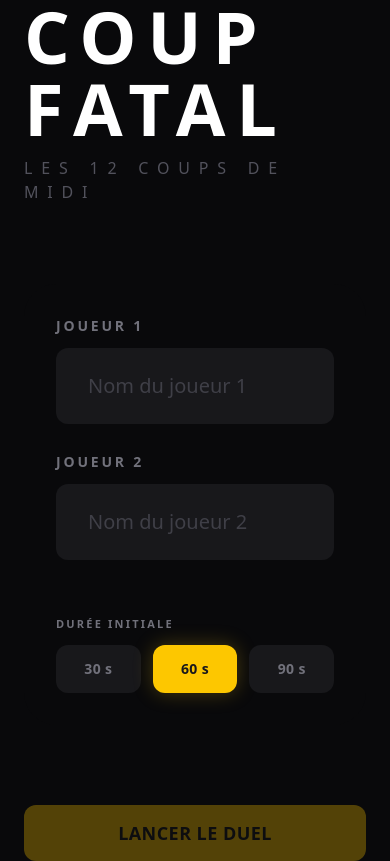
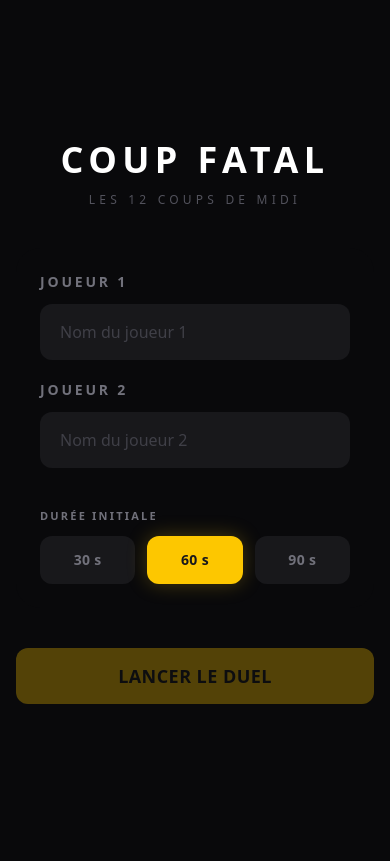
Before and after one commit to gabrielluthun/coup-fatal, a React (Vite) app: page / in a window 390 px wide. Built offline with nearby package versions, Linux system fonts and the light colour scheme.

Commit message:
style(setup): make setup screen responsive across breakpoints

```diff
--- a/src/components/setup/GameSetup.tsx
+++ b/src/components/setup/GameSetup.tsx
@@ -26,7 +26,7 @@ function PlayerNameInput({ label, value, onChange }: PlayerNameInputProps) {
         onChange={(e) => onChange(e.target.value)}
         placeholder={`Nom du ${label.toLowerCase()}`}
         maxLength={30}
-        className="bg-zinc-900 text-white rounded-xl px-8 py-6 text-xl outline-none focus:ring-2 focus:ring-yellow-400 placeholder:text-zinc-700 transition-all"
+        className="bg-zinc-900 text-white rounded-xl px-5 py-4 sm:px-8 sm:py-5 text-base sm:text-lg outline-none focus:ring-2 focus:ring-yellow-400 placeholder:text-zinc-700 transition-all"
       />
     </div>
   );
@@ -82,20 +82,20 @@ export function GameSetup() {
   return (
     <form
       onSubmit={handleSubmit}
-      className="flex flex-col items-center justify-center min-h-screen w-full px-6 gap-20"
+      className="flex flex-col items-center justify-center min-h-screen w-full px-4 sm:px-6 gap-10 sm:gap-16 lg:gap-20"
     >
       {/* Titre */}
       <div className="flex flex-col items-center gap-3">
-        <h1 className="text-7xl font-black text-white tracking-[0.15em] uppercase">
+        <h1 className="text-4xl sm:text-5xl lg:text-7xl font-black text-white tracking-[0.15em] uppercase">
           Coup Fatal
         </h1>
-        <p className="text-zinc-600 text-s tracking-[0.55em] uppercase">
+        <p className="text-zinc-600 text-xs sm:text-s tracking-[0.35em] sm:tracking-[0.55em] uppercase">
           Les 12 coups de midi
         </p>
       </div>
 
       {/* Champs */}
-      <div className="flex flex-col gap-7 w-full max-w-xl bg-zinc-950 border-zinc-800/60 rounded-4xl p-8">
+      <div className="flex flex-col gap-5 sm:gap-7 w-full max-w-xl bg-zinc-950 border-zinc-800/60 rounded-3xl sm:rounded-4xl p-6 sm:p-8">
         <PlayerNameInput label="Joueur 1" value={player1Name} onChange={setPlayer1Name} />
         <PlayerNameInput label="Joueur 2" value={player2Name} onChange={setPlayer2Name} />
         <div className="border-zinc-800" />
```
